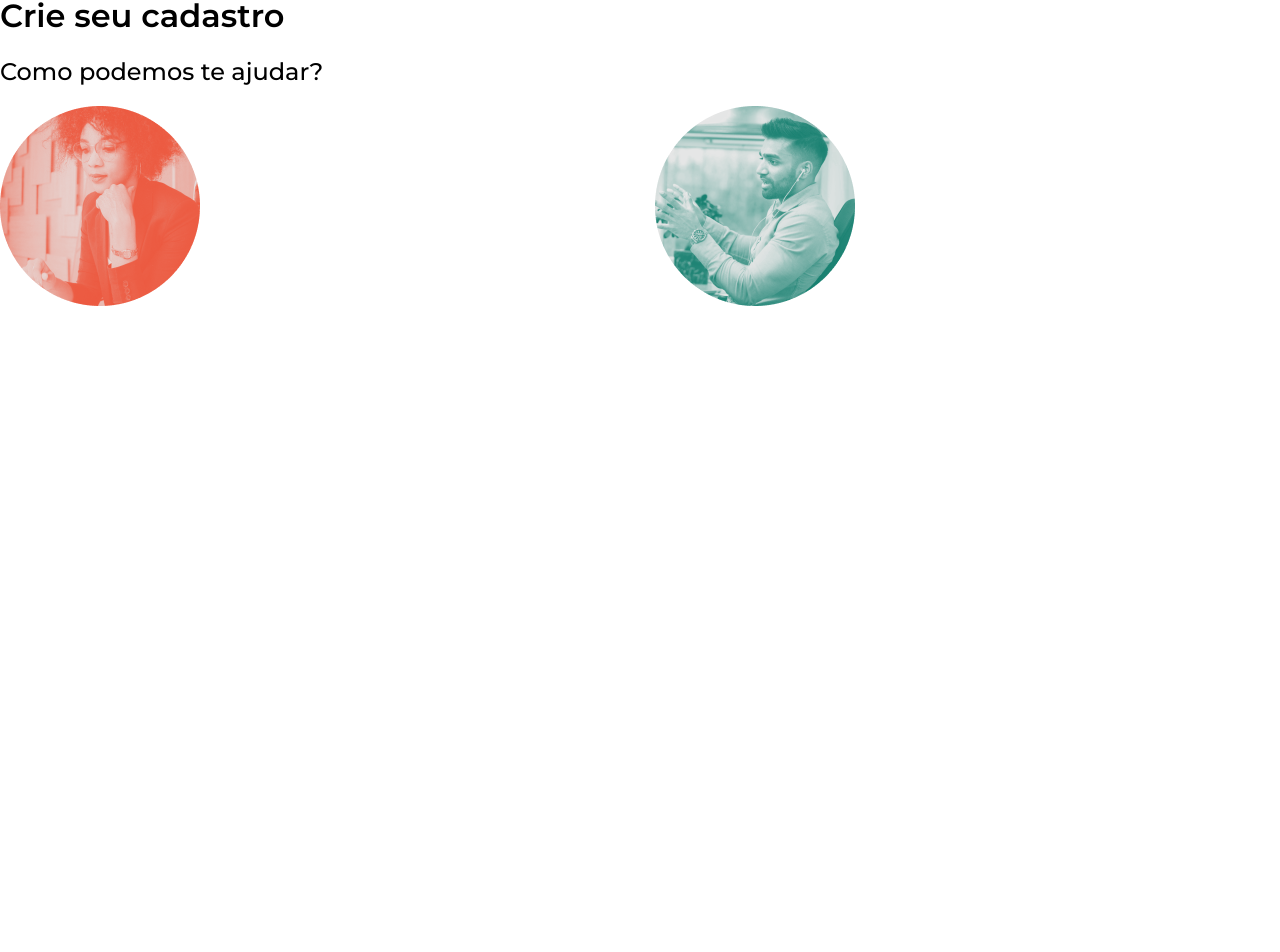
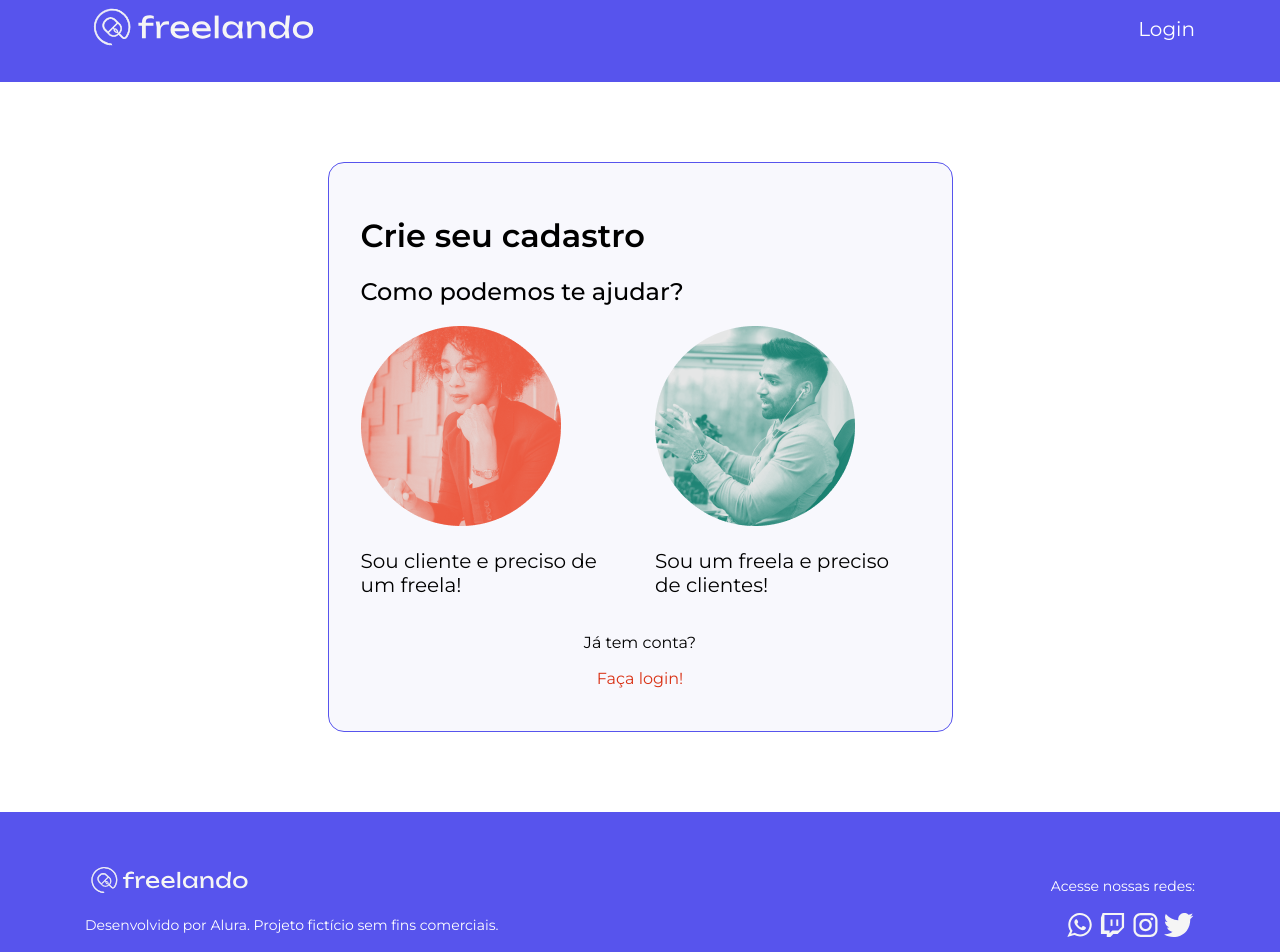
Before and after one commit to leonardoOluz/freelando, a React (Vite) app: page /cadastro in a window 1280 px wide. Shown: the part 25-977 px from the top of the page. Before the commit the page ends 800 px from the top, so only its background shows below. Built offline with nearby package versions, Linux system fonts and the light colour scheme.

Commit message:
feat: :white_check_mark: Componente de selecaoCliente, LayoutBase e LayoutBaseCadastro criado e reenderizado no router.

```diff
--- /dev/null
+++ b/src/Pages/LayoutBase.tsx
@@ -0,0 +1,68 @@
+import { Col, Container, Row } from "react-grid-system";
+import { Cabecalho } from "../componentes/Cabecalho/Cabecalho";
+import { FreelandoLogo } from "../componentes/Icones/FreelandoLogo";
+import { Link } from "../componentes/Link/Link";
+import { Rodape } from "../componentes/Rodape/Rodape";
+import { Tipografia } from "../componentes/Tipografia/Tipografia";
+import { ListaInline } from "../componentes/ListaInline/ListaInline";
+import { ItemListaInline } from "../componentes/ItemListaInline/ItemListaInline";
+import { IconeWhatsApp } from "../componentes/Icones/IconeWhatsApp";
+import { IconeTwitch } from "../componentes/Icones/IconeTwitch";
+import { IconeInstagram } from "../componentes/Icones/IconeInstagram";
+import { IconeTwitter } from "../componentes/Icones/IconeTwiter";
+import { Outlet } from "react-router-dom";
+
+const LayoutBase = () => {
+  return (<>
+    <Cabecalho>
+      <Container>
+        <Row style={{ alignItems: "center" }}>
+          <Col>
+            <FreelandoLogo />
+          </Col>
+          <Col style={{ textAlign: "right" }}>
+            <Link>Login</Link>
+          </Col>
+        </Row>
+      </Container>
+    </Cabecalho>
+    <Outlet />
+    <Rodape>
+      <Container>
+        <Row align="center">
+          <Col>
+            <FreelandoLogo height={40} width={176} />
+            <Tipografia variante="legenda" componente="legenda">Desenvolvido por Alura. Projeto fictício sem fins comerciais.</Tipografia>
+          </Col>
+          <Col style={{ textAlign: 'right' }}>
+            <Tipografia variante="legenda" componente="legenda">Acesse nossas redes:</Tipografia>
+            <ListaInline>
+              <ItemListaInline>
+                <a href="/" aria-label="Link para o WhatsApp">
+                  <IconeWhatsApp />
+                </a>
+              </ItemListaInline>
+              <ItemListaInline>
+                <a href="/" aria-label="Link para a Twitch">
+                  <IconeTwitch />
+                </a>
+              </ItemListaInline>
+              <ItemListaInline>
+                <a href="/" aria-label="Link para a Instagram">
+                  <IconeInstagram />
+                </a>
+              </ItemListaInline>
+              <ItemListaInline>
+                <a href="/" aria-label="Link para a Twitter">
+                  <IconeTwitter />
+                </a>
+              </ItemListaInline>
+            </ListaInline>
+          </Col>
+        </Row>
+      </Container>
+    </Rodape>
+  </>)
+};
+
+export default LayoutBase;
--- /dev/null
+++ b/src/Pages/cadastro/LayoutBaseCadastro.tsx
@@ -0,0 +1,17 @@
+import { Col, Row } from "react-grid-system"
+import { Card } from "../../componentes/Card/Card"
+import { Outlet } from "react-router-dom";
+
+const LayoutBaseCadastro = () => {
+  return (
+    <Row justify="center">
+      <Col xxxl={6} xxl={6} xl={6} xs={6} lg={6} md={8} sm={12} style={{margin: "8rem 0"}}>
+        <Card>
+          <Outlet/>
+        </Card>
+      </Col>
+    </Row>
+  )
+};
+
+export default LayoutBaseCadastro;
--- a/src/Pages/cadastro/SelecaoCliente.tsx
+++ b/src/Pages/cadastro/SelecaoCliente.tsx
@@ -2,6 +2,7 @@ import { Col, Row } from "react-grid-system";
 import { Tipografia } from "../../componentes/Tipografia/Tipografia";
 import imgCLiente from "./assets/cliente.png";
 import imgFreela from "./assets/freela.png";
+import { Link } from "../../componentes/Link/Link";
 
 const SelecaoCliente = () => {
   return (<>
@@ -14,11 +15,25 @@ const SelecaoCliente = () => {
     <Row>
       <Col md={6} sm={12}>
         <img src={imgCLiente} alt="cliente com o punha da mão no queixo e o cotovelo para baixo apoiando sobre algo não visivel" />
+        <Tipografia variante="body" componente="body">
+          Sou cliente e preciso de um freela!
+        </Tipografia>
       </Col>
       <Col md={6} sm={12}>
         <img src={imgFreela} alt="Profissional de terno fazendo gestos com os dedos " />
+        <Tipografia variante="body" componente="body">
+          Sou um freela e preciso de clientes!
+        </Tipografia>
       </Col>
     </Row>
+    <div style={{ textAlign: "center" }}>
+      <Tipografia componente="body2" variante="body2">Já tem conta?</Tipografia>
+      <p>
+        <Link variante="secundario">
+          Faça login!
+        </Link>
+      </p>
+    </div>
   </>)
 };
 
--- a/src/componentes/ProvedorTema/ProvedorTema.tsx
+++ b/src/componentes/ProvedorTema/ProvedorTema.tsx
@@ -39,7 +39,7 @@ const tema: IU = {
         xl: "4.8rem",
         xxl: "6.4rem",
     },
-    fontFamily: "Montserrat, serif"
+    fontFamily: "Montserrat, sans-serif"
 }
 
 export const ProvedorTema = ({ children }: PropsProvedorTema) => {
```
Also changed, not shown: src/router/router.tsx (+8 -1 lines).
